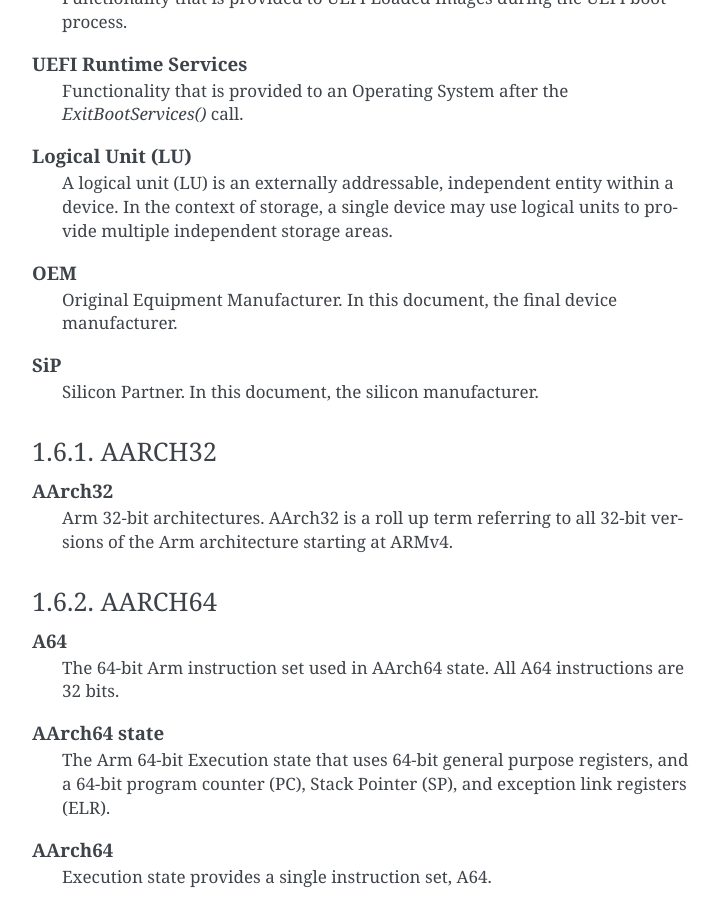
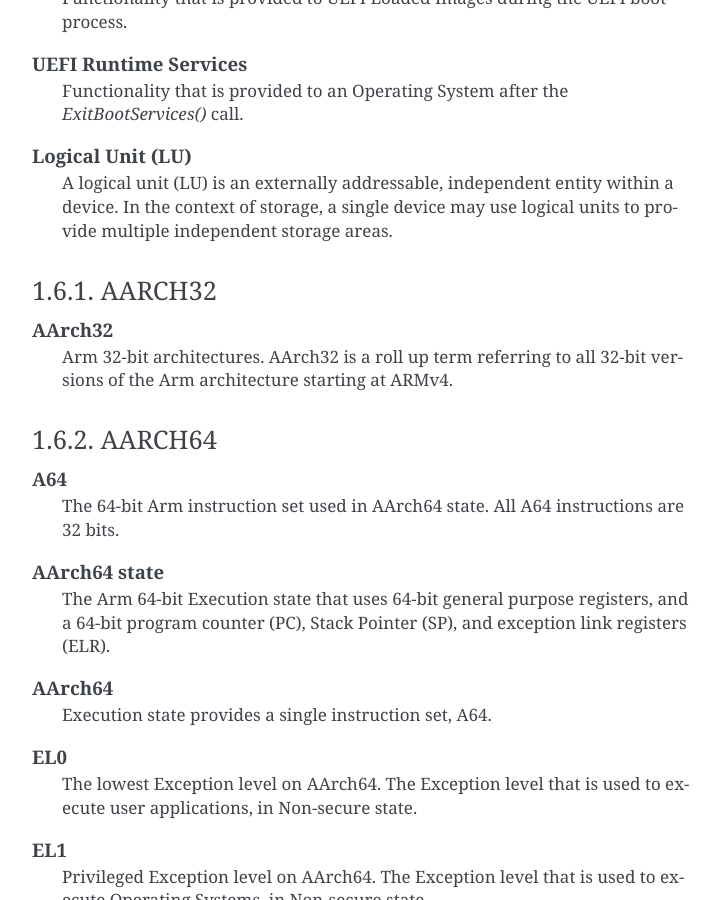
Before and after one commit to ARM-software/ebbr, a Sphinx documentation site: the page built from source/chapter1-about.rst, in a window 1280 px wide and 900 px high, scrolled down 4369 px. Shown: the whole window, without its empty margins (388-1108 px from the left). Built offline with Sphinx 7.4.7, drawn with Linux system fonts in a browser that asks for light colours.

Commit message:
trivial: remove sip and oem
Remove the unused SiP and OEM definitions from the glossary.

Signed-off-by: Vincent Stehlé <vincent.stehle@arm.com>

```diff
--- a/source/chapter1-about.rst
+++ b/source/chapter1-about.rst
@@ -219,13 +219,6 @@ Architecture specific terms are listed a section for each architecture.
       within a device. In the context of storage, a single device may use
       logical units to provide multiple independent storage areas.
 
-   OEM
-      Original Equipment Manufacturer. In this document, the final device
-      manufacturer.
-
-   SiP
-      Silicon Partner. In this document, the silicon manufacturer.
-
 AARCH32
 -------
 
```
